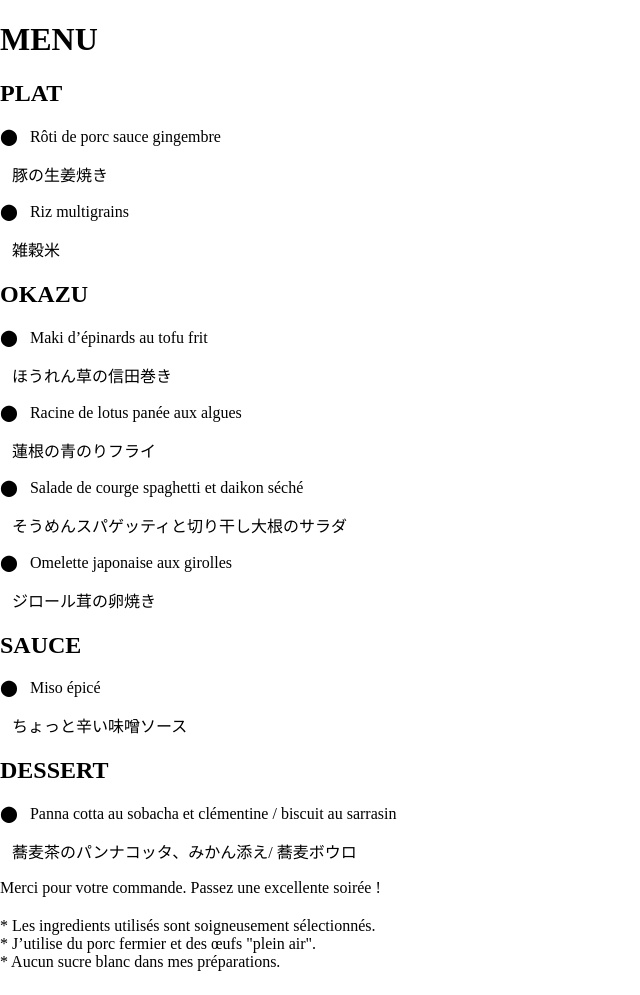
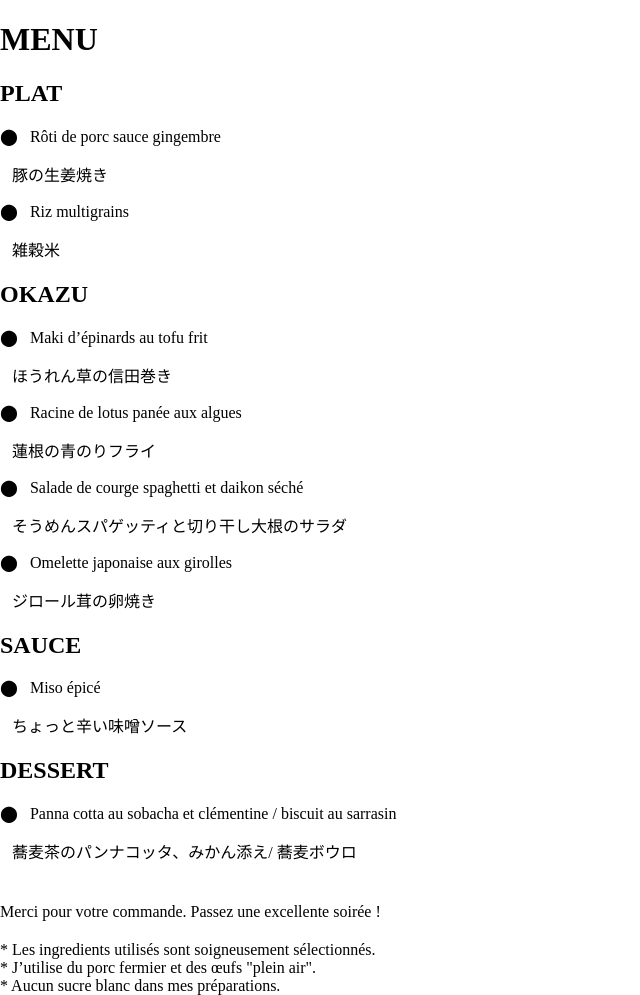
Before and after one commit to matsupin/main, a Jekyll site: the page built from menus/commande_sophie_181124.html, in a window 1280 px wide. Shown: the whole page, without its empty margins (0-640 px from the left). Built offline with Jekyll 4.4.1, drawn with Linux system fonts in a browser that asks for light colours; before the commit the page ends 971 px from its top, so only the background shows below that.

Commit message:
Update commande_sophie_181124.html

```diff
--- a/menus/commande_sophie_181124.html
+++ b/menus/commande_sophie_181124.html
@@ -62,7 +62,7 @@ title: Bento Menu
 
     <div class="comment first-comment" style="font-size: 1.0em;">Merci pour votre commande. Passez une excellente soirée !</div>
 
-    <style> .comment {margin: 0;}.first-comment {margin-bottom: 20px;} </style>
+    <style> .comment {margin: 0;}.first-comment {margin-bottom: 20px; margin-top: 40px;} </style>
     <div class="comment">* Les ingredients utilisés sont soigneusement sélectionnés.</div>
     <div class="comment">* J’utilise du porc fermier et des œufs "plein air".</div>
     <div class="comment">* Aucun sucre blanc dans mes préparations.</div>
```
